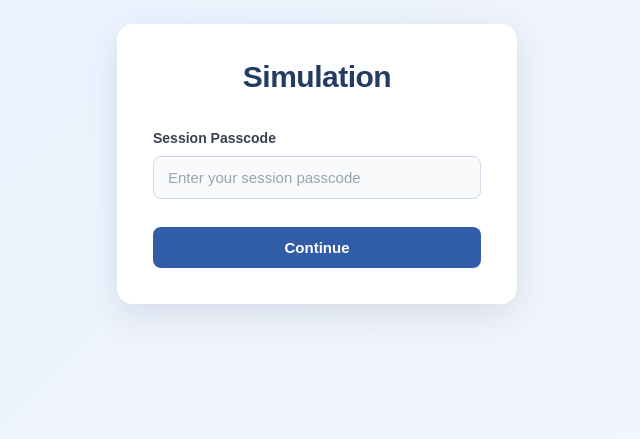
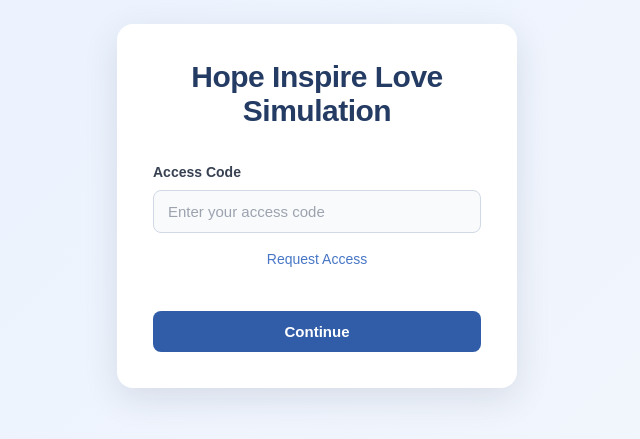
Before and after one commit to Chloe-Wist/app_dev_project, a PHP site: page /SimulationLanding.php in a window 1280 px wide. Shown: the top 439 px of the page, without its empty margins (323-963 px from the left). Run offline with PHP 8.4, Linux system fonts and the light colour scheme.

Commit message:
Store session ID, redirect to info survey, and add access request link

```diff
--- a/SimulationLanding.php
+++ b/SimulationLanding.php
@@ -3,43 +3,53 @@
 /** Chloe Wist, Hazel Lim, Jonathan Smith, Ethan Janssen
  *
  * This file will create the landing page for the viewer-facing simulation
- * that allows users to enter a passcode to access the simulation.
+ * that allows users to enter an access code to access the simulation.
+ *
+ * TODO: Add external access request form URL
 */
+
+// Starts a PHP session
+session_start();
 
 // Connects to database
 require_once "helpers/config.php";
 
 $message = "";
 
+// Checks the access code when the form is submitted
 if ($_SERVER["REQUEST_METHOD"] == "POST") {
     $passcode = trim($_POST["passcode"]);
 
-    $stmt = $conn->prepare(
+    $sessions = $conn->prepare(
         "SELECT Session_ID, Start_Date_Time, End_Date_Time
          FROM Sessions
          WHERE Passcode = ?"
     );
 
-    $stmt->bind_param("s", $passcode);
-    $stmt->execute();
+    $sessions->bind_param("s", $passcode);
+    $sessions->execute();
 
-    $result = $stmt->get_result();
+    $sessionResults = $sessions->get_result();
 
-    if ($result->num_rows == 0) {
-    $message = "Invalid passcode.";
+    if ($sessionResults->num_rows == 0) {
+        $message = "Invalid access code.";
     } else {
-        $session = $result->fetch_assoc();
+        $session = $sessionResults->fetch_assoc();
 
         $currentTime = new DateTime();
         $startTime = new DateTime($session["Start_Date_Time"]);
         $endTime = new DateTime($session["End_Date_Time"]);
 
         if ($currentTime < $startTime) {
-            $message = "This session is not active yet.";
+            $message = "This access code is not active yet.";
         } elseif ($currentTime > $endTime) {
-            $message = "This session is no longer active.";
+            $message = "This access code is no longer active.";
         } else {
-            $message = "Session is active!";
+            // Stores the valid session for use on following simulation pages
+            $_SESSION["session_id"] = $session["Session_ID"];
+
+            header("Location: InfoSurvey.php");
+            exit();
         }
     }
 }
@@ -50,14 +60,14 @@ if ($_SERVER["REQUEST_METHOD"] == "POST") {
 <head>
     <meta charset="UTF-8">
     <meta name="viewport" content="width=device-width, initial-scale=1.0">
-    <title>Simulation</title>
+    <title>HIL Simulation</title>
     <link rel="stylesheet" href="styles/main.css">
 </head>
 
 <body>
     <div class="page">
         <div class="form">
-            <h1>Simulation</h1>
+            <h1>Hope Inspire Love Simulation</h1>
 
             <?php if (!empty($message)): ?>
                 <div class="error">
@@ -66,14 +76,17 @@ if ($_SERVER["REQUEST_METHOD"] == "POST") {
             <?php endif; ?>
 
             <form method="POST" action="SimulationLanding.php">
-                <label for="passcode">Session Passcode</label>
+                <label for="passcode">Access Code</label>
                 <input
                     type="text"
                     id="passcode"
                     name="passcode"
                     required
-                    placeholder="Enter your session passcode"
+                    placeholder="Enter your access code"
                 >
+
+                <!-- TODO: Replace with external access request form URL -->
+                <a href="#" class="request-access">Request Access</a>
 
                 <button class="button-primary" type="submit">
                     Continue
```
